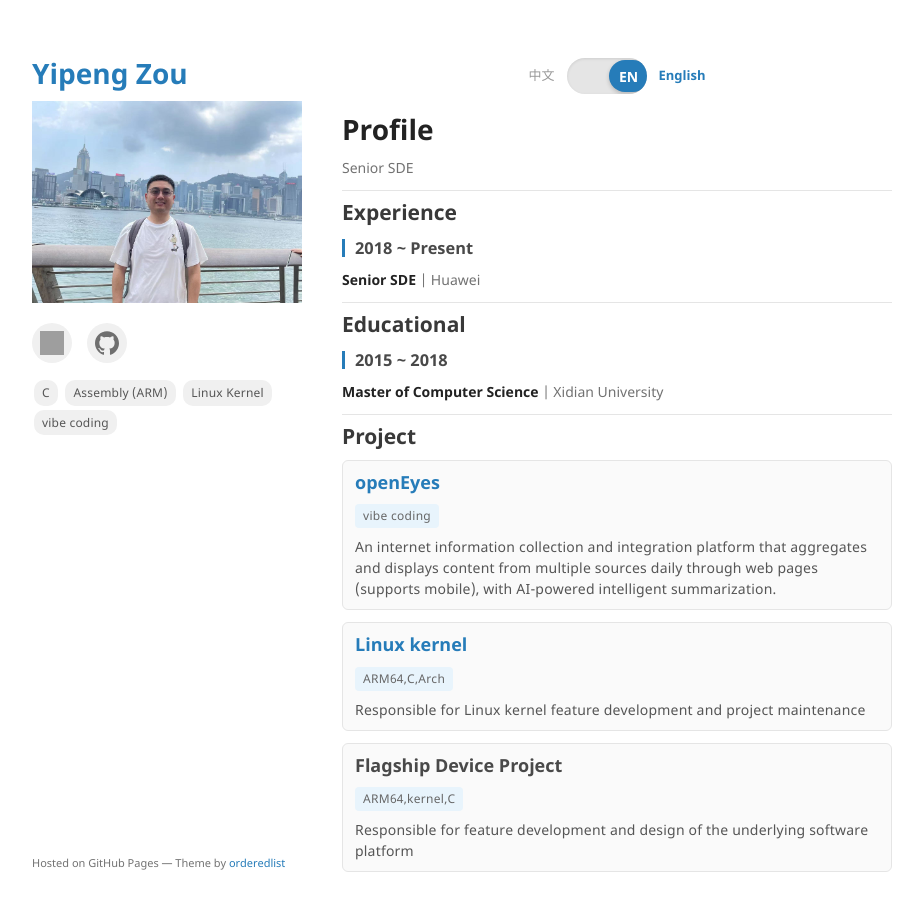
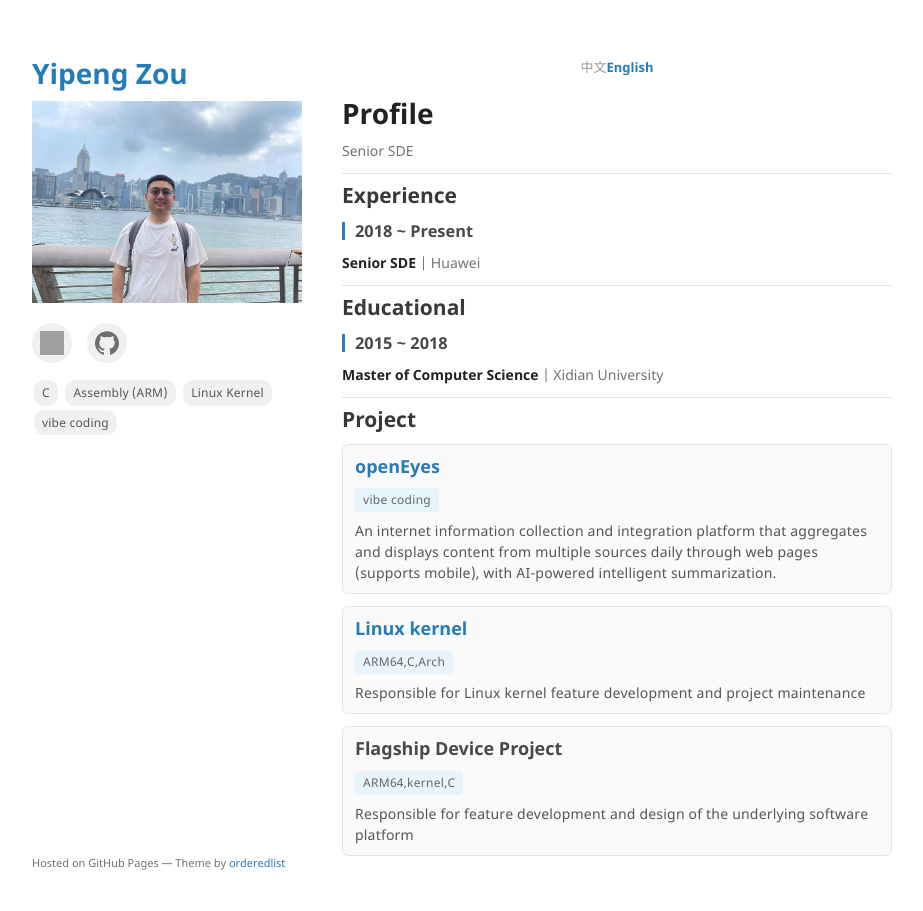
Before and after one commit to zouyipeng/zouyipeng.github.io, a Jekyll site: the page built from index.md, in a window 1280 px wide and 934 px high. Shown: the top 911 px of the window, without its empty margins (178-1101 px from the left). Built offline with Jekyll 4.4.1, drawn with Linux system fonts in a browser that asks for light colours; grey boxes are pictures that could not be loaded.

Commit message:
Implement direct swipe language switching in content area
- Remove slider UI elements
- Add swipe detection in section area
- Left swipe switches to Chinese
- Right swipe switches to English
- Keep click functionality on language labels
- Support both mouse and touch gestures

```diff
--- a/_layouts/default.html
+++ b/_layouts/default.html
@@ -56,15 +56,8 @@
 
       {% if site.i18n %}
       <div class="lang-switch">
-        <div class="slide-container">
-          <span class="lang-label zh-label">中文</span>
-          <div class="switch-track">
-            <div class="switch-slider" id="lang-slider">
-              <span class="slider-text" id="slider-text">EN</span>
-            </div>
-          </div>
-          <span class="lang-label en-label">English</span>
-        </div>
+        <span class="lang-label zh-label">中文</span>
+        <span class="lang-label en-label active">English</span>
       </div>
       {% endif %}
 
--- a/assets/css/custom.css
+++ b/assets/css/custom.css
@@ -18,55 +18,11 @@
   margin: 0 0 10px;
 }
 
-/* Language Switch - Slide Design */
+/* Language Switch - Simple Labels */
 .lang-switch {
   margin-bottom: 20px;
   display: flex;
   justify-content: center;
-}
-
-.slide-container {
-  display: flex;
-  align-items: center;
-  gap: 12px;
-}
-
-.switch-track {
-  position: relative;
-  width: 80px;
-  height: 36px;
-  background: #e5e5e5;
-  border-radius: 18px;
-  overflow: hidden;
-  box-shadow: inset 0 1px 3px rgba(0, 0, 0, 0.1);
-}
-
-.switch-slider {
-  position: absolute;
-  top: 2px;
-  left: 2px;
-  width: 40px;
-  height: 32px;
-  background: #267CB9;
-  border-radius: 16px;
-  cursor: grab;
-  transition: transform 0.3s ease;
-  display: flex;
-  align-items: center;
-  justify-content: center;
-  box-shadow: 0 2px 4px rgba(0, 0, 0, 0.2);
-}
-
-.switch-slider.dragging {
-  cursor: grabbing;
-  transition: none;
-}
-
-.slider-text {
-  color: white;
-  font-size: 14px;
-  font-weight: 600;
-  user-select: none;
 }
 
 .lang-label {
@@ -74,11 +30,16 @@
   font-weight: 500;
   color: #999;
   transition: color 0.3s ease;
+  cursor: pointer;
 }
 
 .lang-label.active {
   color: #267CB9;
   font-weight: 600;
+}
+
+.lang-label:hover {
+  color: #267CB9;
 }
 
 /* Social Icons */
--- a/assets/js/lang-switch.js
+++ b/assets/js/lang-switch.js
@@ -1,44 +1,27 @@
 document.addEventListener('DOMContentLoaded', function() {
-  const slider = document.getElementById('lang-slider');
-  const sliderText = document.getElementById('slider-text');
+  const section = document.querySelector('section');
   const zhElements = document.querySelectorAll('.lang-zh');
   const enElements = document.querySelectorAll('.lang-en');
   const zhLabel = document.querySelector('.zh-label');
   const enLabel = document.querySelector('.en-label');
 
-  if (!slider) return;
+  if (!section) return;
 
   let isDragging = false;
   let startX = 0;
-  let currentX = 0;
   let isEnglish = true;
-  const trackWidth = 80;
-  const sliderWidth = 40;
-  const maxDrag = trackWidth - sliderWidth;
 
   function updateLanguage(english) {
     isEnglish = english;
 
     if (english) {
-      // English state - slider on right
-      currentX = maxDrag;
-      slider.style.transform = `translateX(${currentX}px)`;
-      sliderText.textContent = 'EN';
-
       zhElements.forEach(el => el.style.display = 'none');
       enElements.forEach(el => el.style.display = 'block');
-
       if (zhLabel) zhLabel.classList.remove('active');
       if (enLabel) enLabel.classList.add('active');
     } else {
-      // Chinese state - slider on left
-      currentX = 0;
-      slider.style.transform = `translateX(${currentX}px)`;
-      sliderText.textContent = '中';
-
       zhElements.forEach(el => el.style.display = 'block');
       enElements.forEach(el => el.style.display = 'none');
-
       if (zhLabel) zhLabel.classList.add('active');
       if (enLabel) enLabel.classList.remove('active');
     }
@@ -52,66 +35,57 @@
   }
 
   // Mouse events
-  slider.addEventListener('mousedown', function(e) {
+  section.addEventListener('mousedown', function(e) {
     isDragging = true;
-    startX = e.clientX - currentX;
-    slider.classList.add('dragging');
+    startX = e.clientX;
   });
 
   document.addEventListener('mousemove', function(e) {
     if (!isDragging) return;
 
-    let newX = e.clientX - startX;
-    newX = Math.max(0, Math.min(newX, maxDrag));
+    const deltaX = e.clientX - startX;
+    const threshold = 50;
 
-    currentX = newX;
-    slider.style.transform = `translateX(${currentX}px)`;
+    if (deltaX > threshold) {
+      updateLanguage(true);
+      isDragging = false;
+      startX = e.clientX;
+    } else if (deltaX < -threshold) {
+      updateLanguage(false);
+      isDragging = false;
+      startX = e.clientX;
+    }
   });
 
   document.addEventListener('mouseup', function() {
+    isDragging = false;
+  });
+
+  // Touch events
+  section.addEventListener('touchstart', function(e) {
+    isDragging = true;
+    startX = e.touches[0].clientX;
+  });
+
+  section.addEventListener('touchmove', function(e) {
     if (!isDragging) return;
-    isDragging = false;
-    slider.classList.remove('dragging');
 
-    // Snap to nearest position
-    const midpoint = maxDrag / 2;
-    if (currentX > midpoint) {
+    const deltaX = e.touches[0].clientX - startX;
+    const threshold = 50;
+
+    if (deltaX > threshold) {
       updateLanguage(true);
-    } else {
+      isDragging = false;
+      startX = e.touches[0].clientX;
+    } else if (deltaX < -threshold) {
       updateLanguage(false);
+      isDragging = false;
+      startX = e.touches[0].clientX;
     }
   });
 
-  // Touch events
-  slider.addEventListener('touchstart', function(e) {
-    isDragging = true;
-    startX = e.touches[0].clientX - currentX;
-    slider.classList.add('dragging');
-  });
-
-  document.addEventListener('touchmove', function(e) {
-    if (!isDragging) return;
-    e.preventDefault();
-
-    let newX = e.touches[0].clientX - startX;
-    newX = Math.max(0, Math.min(newX, maxDrag));
-
-    currentX = newX;
-    slider.style.transform = `translateX(${currentX}px)`;
-  });
-
-  document.addEventListener('touchend', function() {
-    if (!isDragging) return;
+  section.addEventListener('touchend', function() {
     isDragging = false;
-    slider.classList.remove('dragging');
-
-    // Snap to nearest position
-    const midpoint = maxDrag / 2;
-    if (currentX > midpoint) {
-      updateLanguage(true);
-    } else {
-      updateLanguage(false);
-    }
   });
 
   // Click on labels
```
